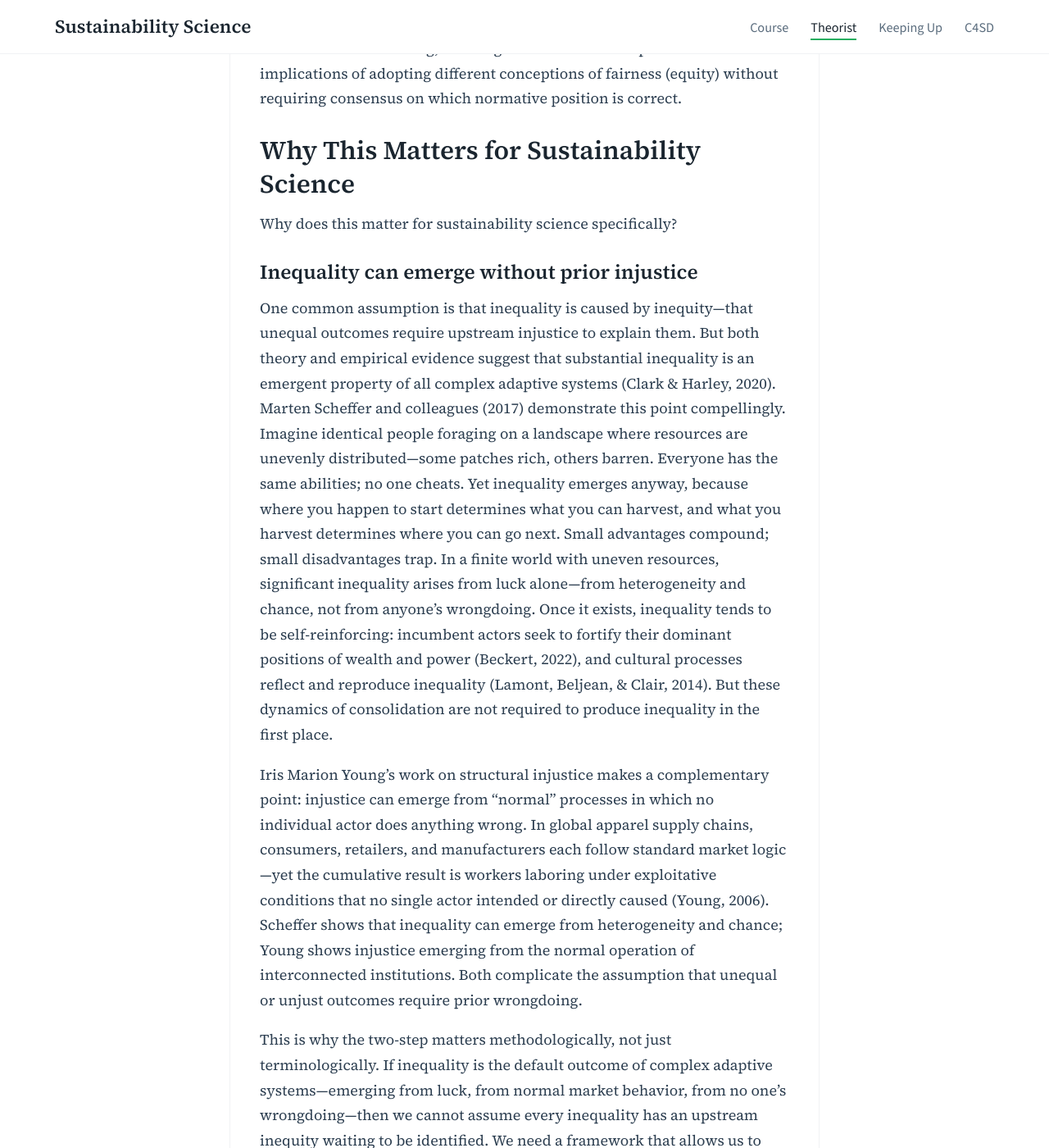
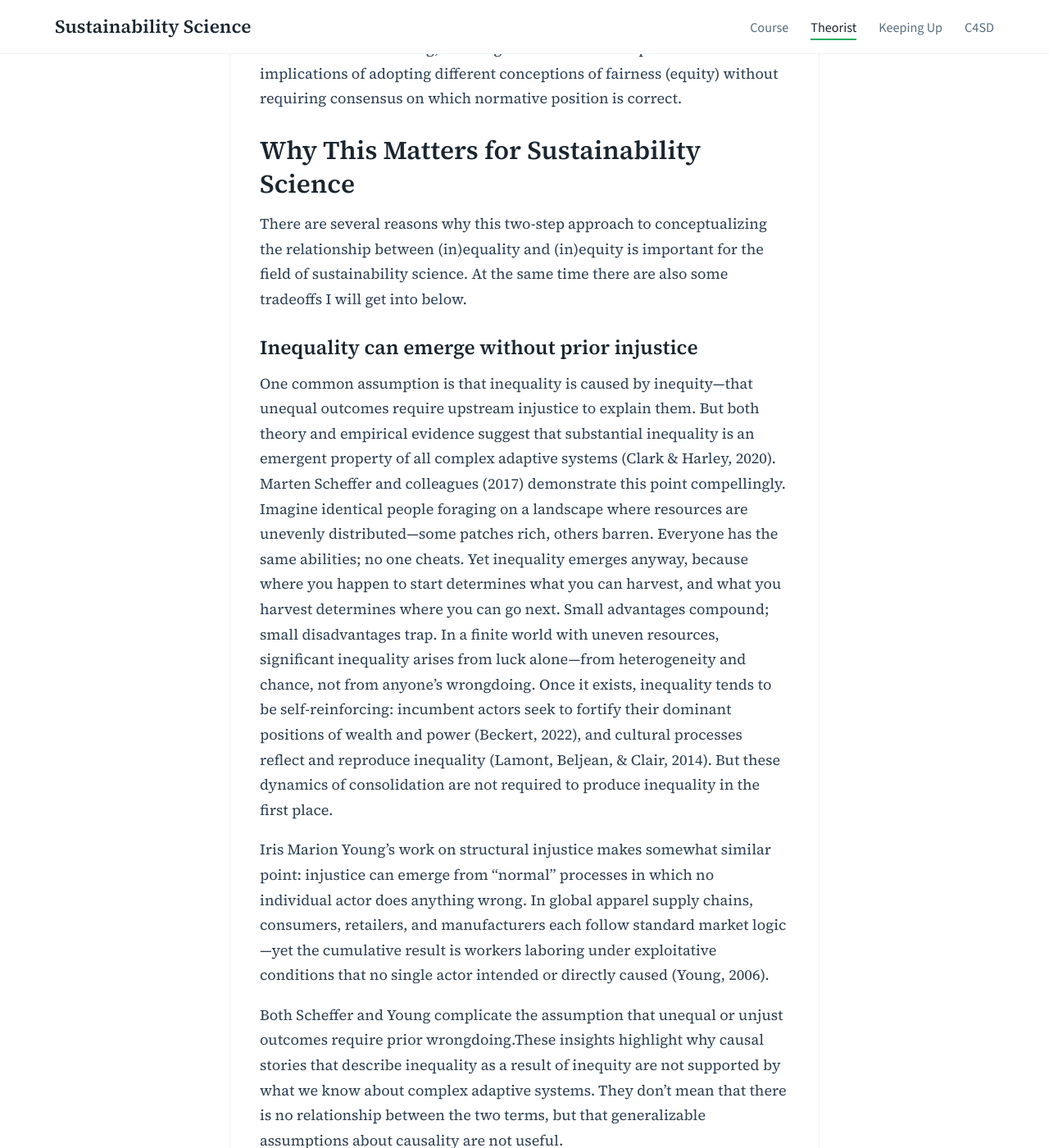
Before and after one commit to agharley/sustsci, a Jekyll site: the page built from blog/_posts/2026-01-05-inequality-inequity.md, in a window 1280 px wide and 1400 px high, scrolled down 13043 px. Shown: the whole window at 82% size. Built offline with Jekyll 4.4.1, drawn with Linux system fonts in a browser that asks for light colours; some of the changed text lies outside the part shown.

Commit message:
Update 2026-01-05-inequality-inequity.md

```diff
--- a/blog/_posts/2026-01-05-inequality-inequity.md
+++ b/blog/_posts/2026-01-05-inequality-inequity.md
@@ -156,15 +156,15 @@
 
 ## Why This Matters for Sustainability Science
 
-Why does this matter for sustainability science specifically?
+There are several reasons why this two-step approach to conceptualizing the relationship between (in)equality and (in)equity is important for the field of sustainability science. At the same time there are also some tradeoffs I will get into below.
 
 ### Inequality can emerge without prior injustice
 
 One common assumption is that inequality is caused by inequity—that unequal outcomes require upstream injustice to explain them. But both theory and empirical evidence suggest that substantial inequality is an emergent property of all complex adaptive systems (Clark & Harley, 2020). Marten Scheffer and colleagues (2017) demonstrate this point compellingly. Imagine identical people foraging on a landscape where resources are unevenly distributed—some patches rich, others barren. Everyone has the same abilities; no one cheats. Yet inequality emerges anyway, because where you happen to start determines what you can harvest, and what you harvest determines where you can go next. Small advantages compound; small disadvantages trap. In a finite world with uneven resources, significant inequality arises from luck alone—from heterogeneity and chance, not from anyone's wrongdoing. Once it exists, inequality tends to be self-reinforcing: incumbent actors seek to fortify their dominant positions of wealth and power (Beckert, 2022), and cultural processes reflect and reproduce inequality (Lamont, Beljean, & Clair, 2014). But these dynamics of consolidation are not required to produce inequality in the first place.
 
-Iris Marion Young's work on structural injustice makes a complementary point: injustice can emerge from "normal" processes in which no individual actor does anything wrong. In global apparel supply chains, consumers, retailers, and manufacturers each follow standard market logic—yet the cumulative result is workers laboring under exploitative conditions that no single actor intended or directly caused (Young, 2006). Scheffer shows that inequality can emerge from heterogeneity and chance; Young shows injustice emerging from the normal operation of interconnected institutions. Both complicate the assumption that unequal or unjust outcomes require prior wrongdoing.
+Iris Marion Young's work on structural injustice makes somewhat similar point: injustice can emerge from "normal" processes in which no individual actor does anything wrong. In global apparel supply chains, consumers, retailers, and manufacturers each follow standard market logic—yet the cumulative result is workers laboring under exploitative conditions that no single actor intended or directly caused (Young, 2006).
 
-This is why the two-step matters methodologically, not just terminologically. If inequality is the default outcome of complex adaptive systems—emerging from luck, from normal market behavior, from no one's wrongdoing—then we cannot assume every inequality has an upstream inequity waiting to be identified. We need a framework that allows us to describe distributions first, then ask separately whether they constitute inequities we want to address. The two-step provides that framework: it lets us take inequality seriously as an empirical phenomenon worth understanding on its own terms, while preserving space to deliberate about which inequalities are also inequities that demand response.
+Both Scheffer and Young complicate the assumption that unequal or unjust outcomes require prior wrongdoing.These insights highlight why causal stories that describe inequality as a result of inequity are not supported by what we know about complex adaptive systems. They don't mean that there is no relationship between the two terms, but that generalizable assumptions about causality are not useful.
 
 ### Different theories of justice need common ground
 
```
